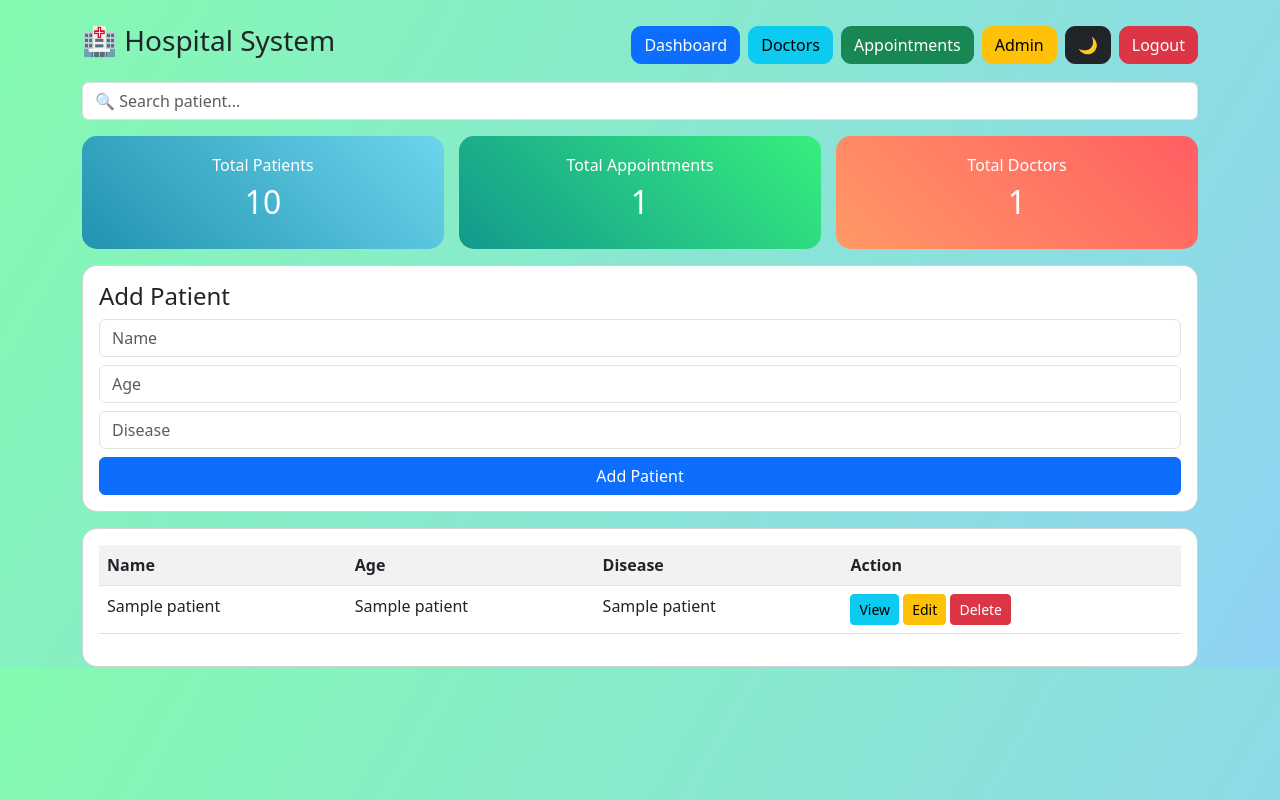
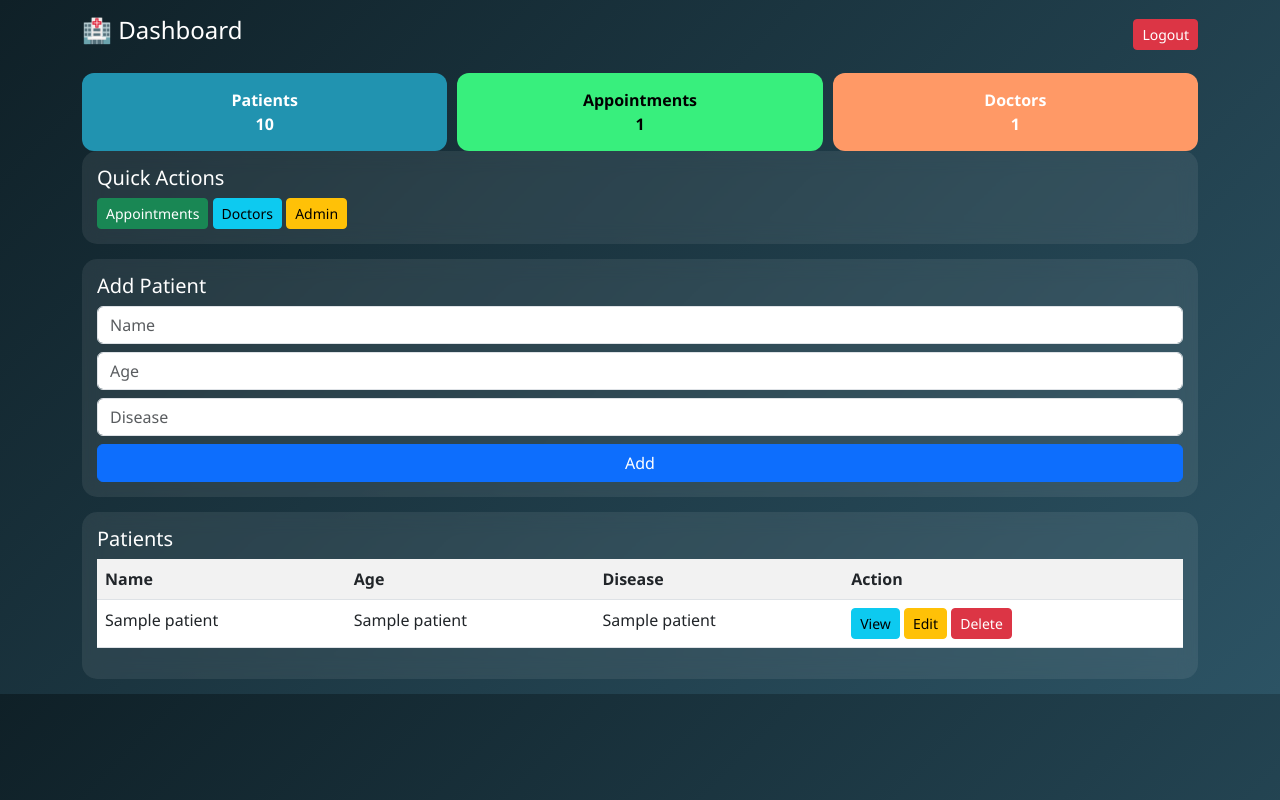
Before and after one commit to chibraheem776-sketch/Repository-name-hospital-system-Public-select-this-, a Flask app: template templates/index.html in a window 1280 px wide. Run offline with Flask 3, Linux system fonts and the light colour scheme; the template is opened without the code that fills it: most values are stand-ins (such as "Sample title", 1, 10 or a date in 2020).

Commit message:
full redesign UI

```diff
--- a/templates/index.html
+++ b/templates/index.html
@@ -2,138 +2,120 @@
 <html>
 <head>
 <title>Dashboard</title>
+<meta name="viewport" content="width=device-width, initial-scale=1.0">
 
 <link href="https://cdn.jsdelivr.net/npm/bootstrap@5.3.0/dist/css/bootstrap.min.css" rel="stylesheet">
 
 <style>
 
 body {
-    transition: 0.4s;
+    font-family:Segoe UI;
+    background: linear-gradient(135deg,#0f2027,#2c5364);
+    color:white;
 }
 
-/* LIGHT */
-.light-mode {
-    background: linear-gradient(120deg, #84fab0, #8fd3f4);
+/* NAV */
+.top-bar {
+    display:flex;
+    justify-content:space-between;
+    align-items:center;
+    margin-bottom:20px;
 }
 
-/* DARK */
-.dark-mode {
-    background: #121212;
-    color: white;
+/* CARDS */
+.card-box {
+    background: rgba(255,255,255,0.08);
+    backdrop-filter: blur(10px);
+    border-radius:15px;
+    padding:15px;
+    margin-bottom:15px;
 }
 
-.dark-mode .card {
-    background: #1e1e1e;
-    color: white;
+/* STATS */
+.stats {
+    display:grid;
+    grid-template-columns: repeat(auto-fit,minmax(140px,1fr));
+    gap:10px;
 }
 
-/* CARD */
-.card {
-    border-radius: 15px;
-    transition: 0.3s;
+.stat {
+    padding:15px;
+    border-radius:12px;
+    text-align:center;
+    font-weight:bold;
 }
 
-.card:hover {
-    transform: translateY(-3px);
+.blue { background:#2193b0; }
+.green { background:#38ef7d; color:black;}
+.orange { background:#ff9966; }
+
+/* TABLE */
+.table {
+    color:white;
 }
 
-/* PREMIUM BUTTON */
-.btn-premium {
-    border-radius: 10px;
-    font-weight: 500;
-    transition: 0.3s;
+/* BUTTON */
+.btn-custom {
+    border-radius:10px;
 }
-
-.btn-premium:hover {
-    transform: scale(1.05);
-}
-
-/* NEW STATS GRID */
-.stats-grid {
-    display: grid;
-    grid-template-columns: repeat(auto-fit, minmax(150px, 1fr));
-    gap: 15px;
-}
-
-.stat-card {
-    padding: 20px;
-    border-radius: 15px;
-    color: white;
-    text-align: center;
-    font-weight: 600;
-}
-
-/* COLORS */
-.bg-blue { background: linear-gradient(45deg, #2193b0, #6dd5ed); }
-.bg-green { background: linear-gradient(45deg, #11998e, #38ef7d); }
-.bg-orange { background: linear-gradient(45deg, #ff9966, #ff5e62); }
 
 </style>
 </head>
 
-<body class="light-mode" id="body">
+<body>
 
-<div class="container mt-4">
+<div class="container mt-3">
 
-<!-- NAVBAR -->
-<div class="d-flex justify-content-between align-items-center mb-3">
+<div class="top-bar">
+<h4>🏥 Dashboard</h4>
 
-<h3>🏥 Hospital System</h3>
-
-<div class="d-flex gap-2">
-
-<a href="/dashboard" class="btn btn-primary btn-premium">Dashboard</a>
-<a href="/doctors" class="btn btn-info btn-premium">Doctors</a>
-<a href="/appointments" class="btn btn-success btn-premium">Appointments</a>
-<a href="/admin" class="btn btn-warning btn-premium">Admin</a>
-
-<button onclick="toggleMode()" class="btn btn-dark btn-premium">
-🌙
-</button>
-
-<a href="/logout" class="btn btn-danger btn-premium">Logout</a>
-
+<div>
+<a href="/logout" class="btn btn-danger btn-sm">Logout</a>
 </div>
 </div>
 
-<!-- SEARCH -->
-<form method="GET" class="mb-3">
-<input name="search" class="form-control" placeholder="🔍 Search patient...">
-</form>
+<!-- STATS -->
+<div class="stats">
 
-<!-- 🔥 NEW QUICK STATS -->
-<div class="stats-grid mb-3">
-
-<div class="stat-card bg-blue">
-<h6>Total Patients</h6>
-<h2>{{ total }}</h2>
+<div class="stat blue">
+Patients<br>{{ total }}
 </div>
 
-<div class="stat-card bg-green">
-<h6>Total Appointments</h6>
-<h2>{{ appointments_count }}</h2>
+<div class="stat green">
+Appointments<br>{{ appointments_count }}
 </div>
 
-<div class="stat-card bg-orange">
-<h6>Total Doctors</h6>
-<h2>{{ doctors_count }}</h2>
+<div class="stat orange">
+Doctors<br>{{ doctors_count }}
 </div>
 
 </div>
 
-<!-- ADD -->
-<div class="card p-3 mb-3">
-<h4>Add Patient</h4>
+<!-- QUICK ACTION -->
+<div class="card-box">
+<h5>Quick Actions</h5>
+<a href="/appointments" class="btn btn-success btn-sm">Appointments</a>
+<a href="/doctors" class="btn btn-info btn-sm">Doctors</a>
+<a href="/admin" class="btn btn-warning btn-sm">Admin</a>
+</div>
+
+<!-- ADD PATIENT -->
+<div class="card-box">
+<h5>Add Patient</h5>
+
 <form action="/add" method="POST">
-<input name="name" class="form-control mb-2" placeholder="Name" required>
-<input name="age" class="form-control mb-2" placeholder="Age" required>
-<input name="disease" class="form-control mb-2" placeholder="Disease" required>
-<button class="btn btn-primary w-100">Add Patient</button>
+<input name="name" class="form-control mb-2" placeholder="Name">
+<input name="age" class="form-control mb-2" placeholder="Age">
+<input name="disease" class="form-control mb-2" placeholder="Disease">
+
+<button class="btn btn-primary w-100">Add</button>
 </form>
 </div>
 
 <!-- TABLE -->
-<div class="card p-3">
+<div class="card-box">
+<h5>Patients</h5>
+
 <table class="table table-striped">
 <tr>
 <th>Name</th>
@@ -155,34 +137,10 @@ body {
 </tr>
 {% endfor %}
 </table>
+
 </div>
 
 </div>
 
-<!-- JS -->
-<script>
-function toggleMode() {
-    let body = document.getElementById("body");
-
-    if (body.classList.contains("light-mode")) {
-        body.classList.remove("light-mode");
-        body.classList.add("dark-mode");
-        localStorage.setItem("mode", "dark");
-    } else {
-        body.classList.remove("dark-mode");
-        body.classList.add("light-mode");
-        localStorage.setItem("mode", "light");
-    }
-}
-
-window.onload = function() {
-    let mode = localStorage.getItem("mode");
-    if (mode === "dark") {
-        document.getElementById("body").classList.remove("light-mode");
-        document.getElementById("body").classList.add("dark-mode");
-    }
-}
-</script>
-
 </body>
 </html>
```
Also changed, not shown: templates/intro.html (+32 -77 lines).
